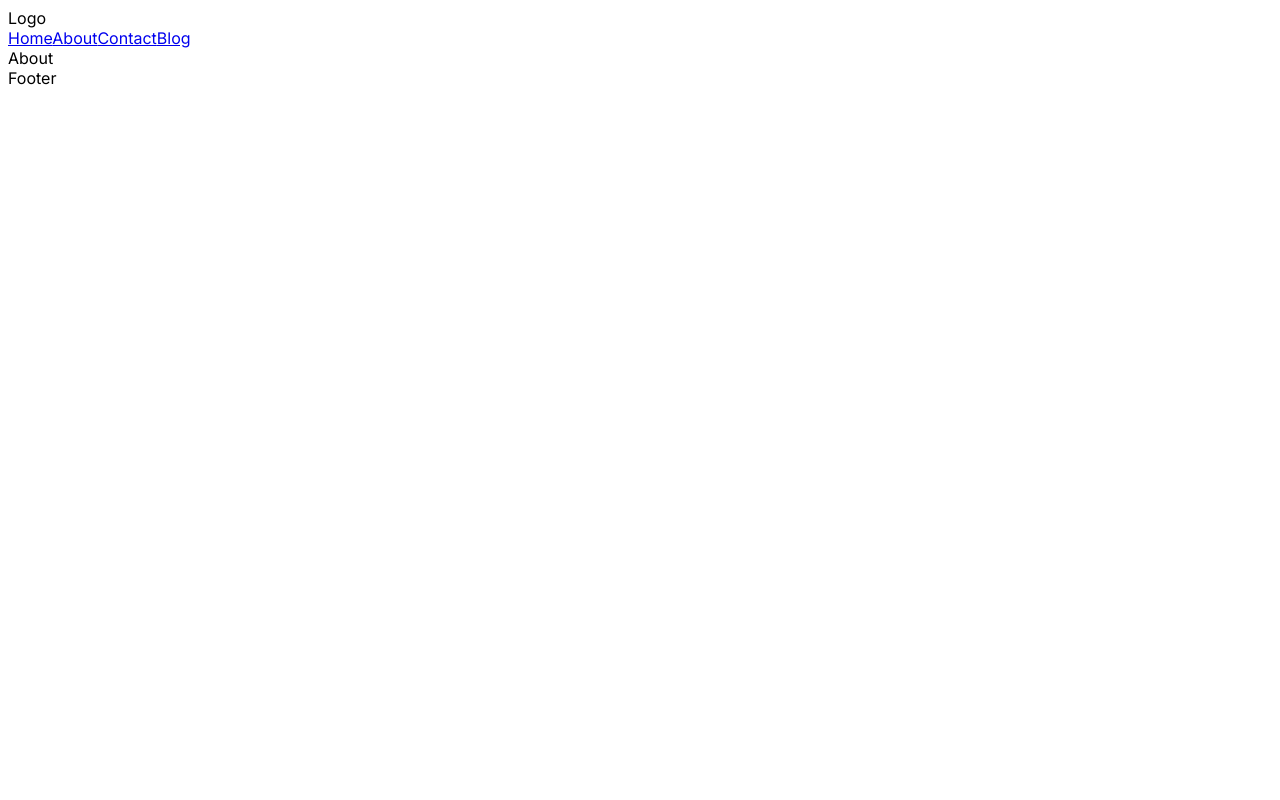
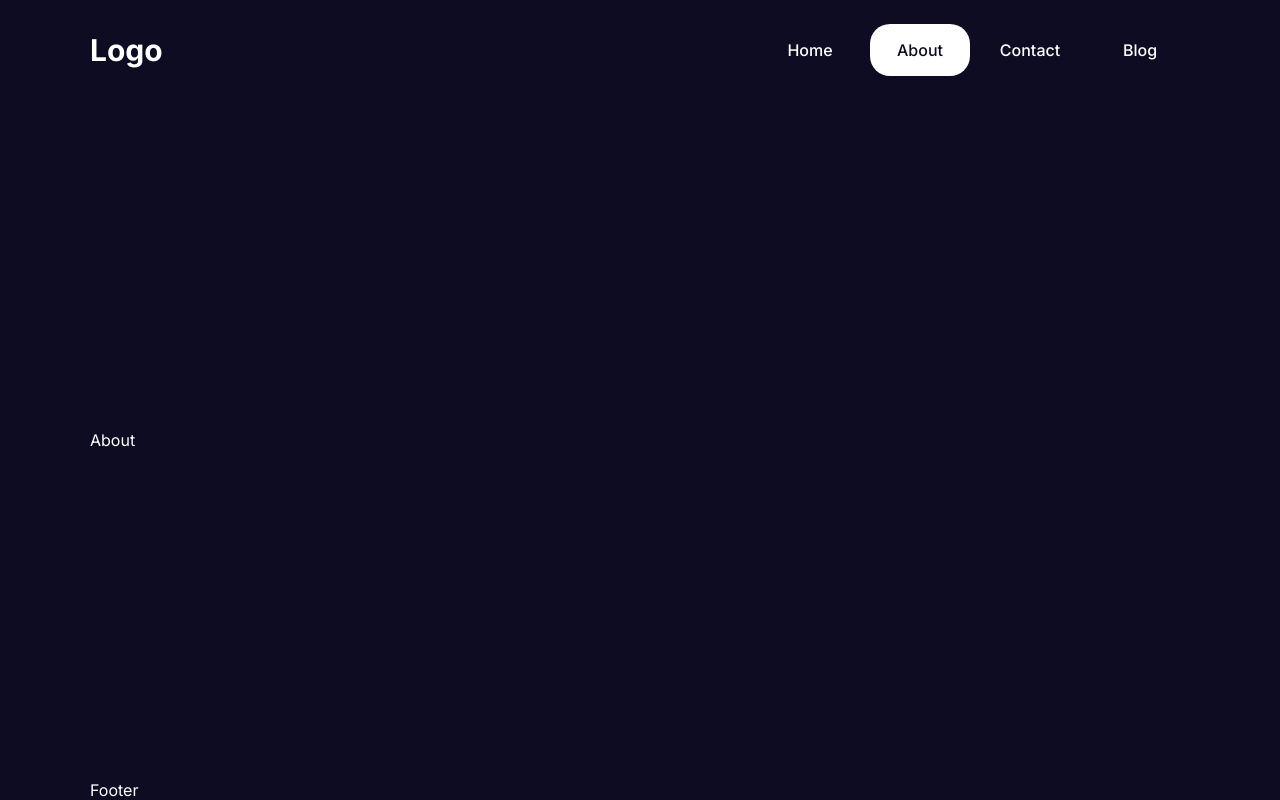
Before and after one commit to anubha143/next14-webapp, a Next.js app: page /about in a window 1280 px wide. Built offline with nearby package versions, Linux system fonts and the light colour scheme.

Commit message:
wip: navbar

```diff
--- a/src/app/globals.css
+++ b/src/app/globals.css
@@ -1,107 +1,32 @@
-/* :root {
-  --max-width: 1100px;
-  --border-radius: 12px;
-  --font-mono: ui-monospace, Menlo, Monaco, "Cascadia Mono", "Segoe UI Mono",
-    "Roboto Mono", "Oxygen Mono", "Ubuntu Monospace", "Source Code Pro",
-    "Fira Mono", "Droid Sans Mono", "Courier New", monospace;
-
-  --foreground-rgb: 0, 0, 0;
-  --background-start-rgb: 214, 219, 220;
-  --background-end-rgb: 255, 255, 255;
-
-  --primary-glow: conic-gradient(
-    from 180deg at 50% 50%,
-    #16abff33 0deg,
-    #0885ff33 55deg,
-    #54d6ff33 120deg,
-    #0071ff33 160deg,
-    transparent 360deg
-  );
-  --secondary-glow: radial-gradient(
-    rgba(255, 255, 255, 1),
-    rgba(255, 255, 255, 0)
-  );
-
-  --tile-start-rgb: 239, 245, 249;
-  --tile-end-rgb: 228, 232, 233;
-  --tile-border: conic-gradient(
-    #00000080,
-    #00000040,
-    #00000030,
-    #00000020,
-    #00000010,
-    #00000010,
-    #00000080
-  );
-
-  --callout-rgb: 238, 240, 241;
-  --callout-border-rgb: 172, 175, 176;
-  --card-rgb: 180, 185, 188;
-  --card-border-rgb: 131, 134, 135;
+:root{
+  --bg:#0d0c22;
+  --bgSoft: #2d2b42;
+  --text:white;
+  --textSoft: #e5e5e5;
+  --btn: #3673fd;
 }
 
-@media (prefers-color-scheme: dark) {
-  :root {
-    --foreground-rgb: 255, 255, 255;
-    --background-start-rgb: 0, 0, 0;
-    --background-end-rgb: 0, 0, 0;
-
-    --primary-glow: radial-gradient(rgba(1, 65, 255, 0.4), rgba(1, 65, 255, 0));
-    --secondary-glow: linear-gradient(
-      to bottom right,
-      rgba(1, 65, 255, 0),
-      rgba(1, 65, 255, 0),
-      rgba(1, 65, 255, 0.3)
-    );
-
-    --tile-start-rgb: 2, 13, 46;
-    --tile-end-rgb: 2, 5, 19;
-    --tile-border: conic-gradient(
-      #ffffff80,
-      #ffffff40,
-      #ffffff30,
-      #ffffff20,
-      #ffffff10,
-      #ffffff10,
-      #ffffff80
-    );
-
-    --callout-rgb: 20, 20, 20;
-    --callout-border-rgb: 108, 108, 108;
-    --card-rgb: 100, 100, 100;
-    --card-border-rgb: 200, 200, 200;
-  }
+*{
+  margin: 0;
+  padding: 0;
+  box-sizing: border-box;
 }
 
-* {
-  box-sizing: border-box;
-  padding: 0;
-  margin: 0;
+body{
+  background-color: var(--bg);
+  color: var(--text)
 }
-
-html,
-body {
-  max-width: 100vw;
-  overflow-x: hidden;
+a{
+  text-decoration: none;
+  color: inherit;
 }
-
-body {
-  color: rgb(var(--foreground-rgb));
-  background: linear-gradient(
-      to bottom,
-      transparent,
-      rgb(var(--background-end-rgb))
-    )
-    rgb(var(--background-start-rgb));
+.container{
+  width: 1200px;
+  margin: auto;
+  padding-left: 50px;
+  padding-right: 50px;
+  min-height: 100vh;
+  display: flex;
+  flex-direction: column;
+  justify-content: space-between;
 }
-
-a {
-  color: inherit;
-  text-decoration: none;
-}
-
-@media (prefers-color-scheme: dark) {
-  html {
-    color-scheme: dark;
-  }
-} */
--- a/src/app/layout.js
+++ b/src/app/layout.js
@@ -14,9 +14,11 @@
   return (
     <html lang="en">
       <body className={inter.className}>
-        <Navbar />
-        {children}
-        <Footer />
+        <div className="container">
+          <Navbar />
+          {children}
+          <Footer />
+        </div>
       </body>
     </html>
   );
--- a/src/components/navbar/Navbar.jsx
+++ b/src/components/navbar/Navbar.jsx
@@ -1,8 +1,9 @@
 import Links from "./links/Links";
+import styles from "./navbar.module.css";
 const Navbar = () => {
   return (
-    <div>
-      <div>Logo</div>
+    <div className={styles.container}>
+      <div className={styles.logo}>Logo</div>
       <div>
         <Links />
       </div>
--- a/src/components/navbar/links/Links.jsx
+++ b/src/components/navbar/links/Links.jsx
@@ -1,4 +1,5 @@
-const { default: Link } = require("next/link");
+import styles from "./links.module.css";
+import NavLink from "./navLink/NavLink";
 
 const Links = () => {
   const links = [
@@ -20,11 +21,9 @@
     },
   ];
   return (
-    <div>
+    <div className={styles.links}>
       {links.map((link) => (
-        <Link href={link.path} key={link.title}>
-          {link.title}
-        </Link>
+        <NavLink item={link} key={link.title} />
       ))}
     </div>
   );
--- /dev/null
+++ b/src/components/navbar/links/links.module.css
@@ -0,0 +1,5 @@
+.links{
+    display: flex;
+    align-items: center;
+    gap: 10px;
+}
--- /dev/null
+++ b/src/components/navbar/links/navLink/NavLink.jsx
@@ -0,0 +1,21 @@
+"use client";
+import Link from "next/link";
+import styles from "./navLink.module.css";
+import { usePathname } from "next/navigation";
+
+const NavLink = ({ item }) => {
+  const pathName = usePathname();
+  console.log({ pathName, item });
+  return (
+    <Link
+      href={item.path}
+      className={`${styles.container} ${
+        pathName === item.path && styles.active
+      }`}
+    >
+      {item.title}
+    </Link>
+  );
+};
+
+export default NavLink;
--- /dev/null
+++ b/src/components/navbar/links/navLink/navLink.module.css
@@ -0,0 +1,11 @@
+.container{
+    min-width: 100px;
+    padding: 16px;
+    border-radius: 20px;
+    font-weight: 500;
+    text-align: center;
+}
+.active{
+    background-color: var(--text);
+    color: var(--bg);
+}
--- /dev/null
+++ b/src/components/navbar/navbar.module.css
@@ -0,0 +1,10 @@
+.container{
+    height: 100px;
+    display: flex;
+    justify-content: space-between;
+    align-items: center;
+}
+.logo{
+    font-size: 30px;
+    font-weight: bold;
+}
```
